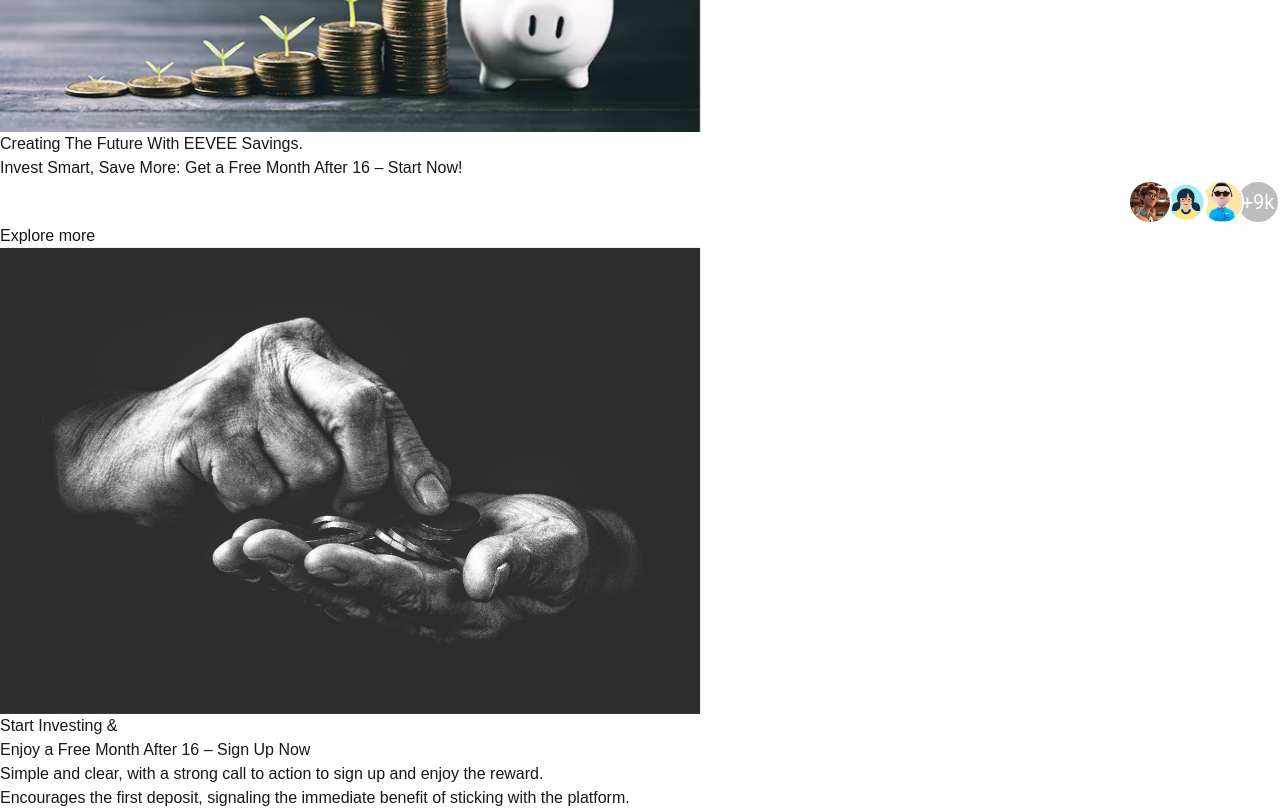
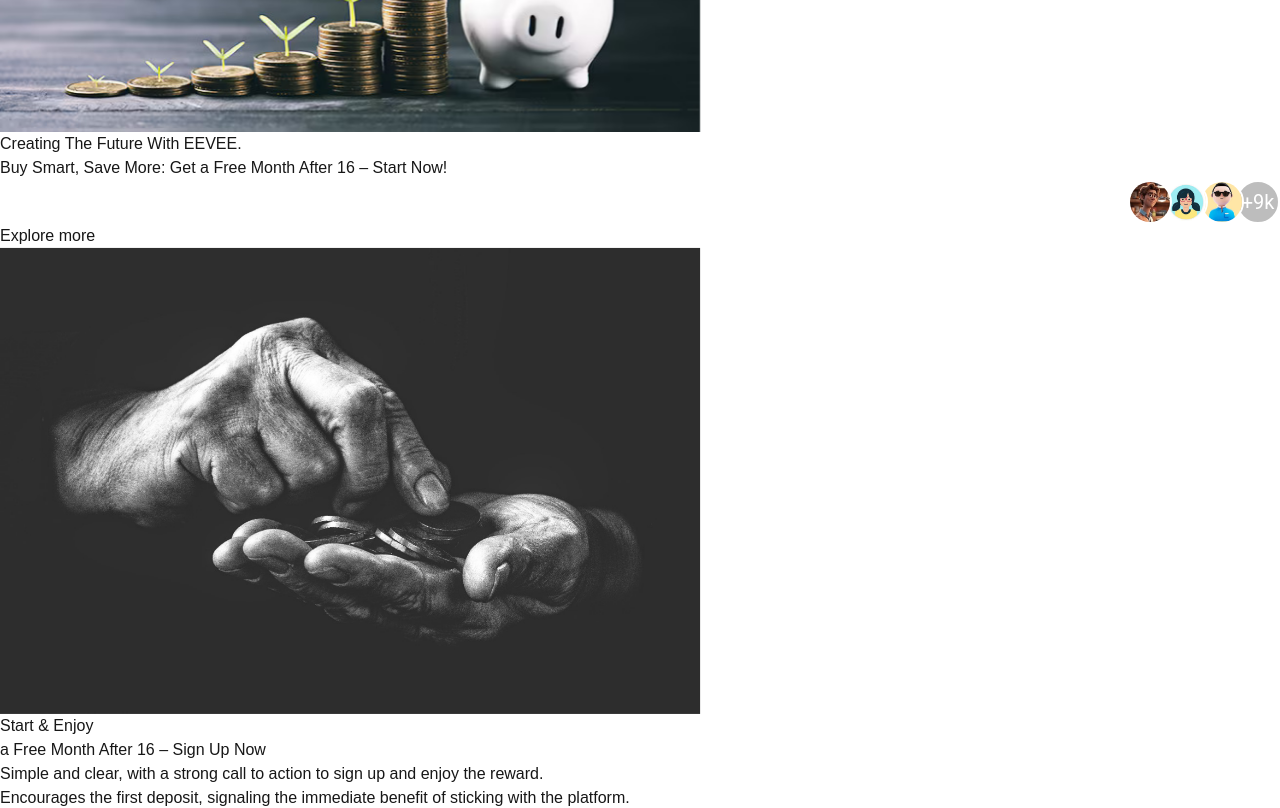
Before and after one commit to meet0karkar/EEVEE, a Next.js app: page / in a window 1280 px wide. Shown: the part 600-1408 px from the top of the page. Built offline with nearby package versions, Linux system fonts and the light colour scheme.

Commit message:
Update page.js

```diff
--- a/src/app/page.js
+++ b/src/app/page.js
@@ -35,10 +35,10 @@ export default function Home() {
             </div>
             <div className="w-full mx-auto space-y-4 text-center lg:text-left lg:w-1/2 lg:px-20">
               <Fade direction='down' triggerOnce cascade delay={300}>
-                <p className="text-[--white]  font-semibold text-[28px] lg:text-[40px] tracking-wide">Creating The Future With EEVEE Savings.</p>
+                <p className="text-[--white]  font-semibold text-[28px] lg:text-[40px] tracking-wide">Creating The Future With EEVEE.</p>
               </Fade>
               <Fade direction='down' triggerOnce cascade delay={400}>
-                <p className="text-[--gray] lg:text-lg  font-medium tracking-wide">Invest Smart, Save More: Get a Free Month After 16 – Start Now!</p>
+                <p className="text-[--gray] lg:text-lg  font-medium tracking-wide">Buy Smart, Save More: Get a Free Month After 16 – Start Now!</p>
               </Fade>
               <div className="flex justify-center lg:justify-start ">
                 <Fade direction='down' triggerOnce cascade delay={500}>
@@ -72,7 +72,7 @@ export default function Home() {
             </div>
             <div className="w-full mx-auto text-center lg:text-left lg:w-1/2 lg:px-20">
               <Fade direction='up' triggerOnce cascade delay={300}>
-                <p className="text-[--white]  font-semibold text-[28px] lg:text-[40px] tracking-wide mb-6">Start Investing &   <br />Enjoy a Free Month After 16 – Sign Up Now</p>
+                <p className="text-[--white]  font-semibold text-[28px] lg:text-[40px] tracking-wide mb-6">Start & Enjoy <br /> a Free Month After 16 – Sign Up Now</p>
               </Fade>
               <div className="space-y-4">
                 <Fade direction='up' triggerOnce cascade delay={400}>
```
